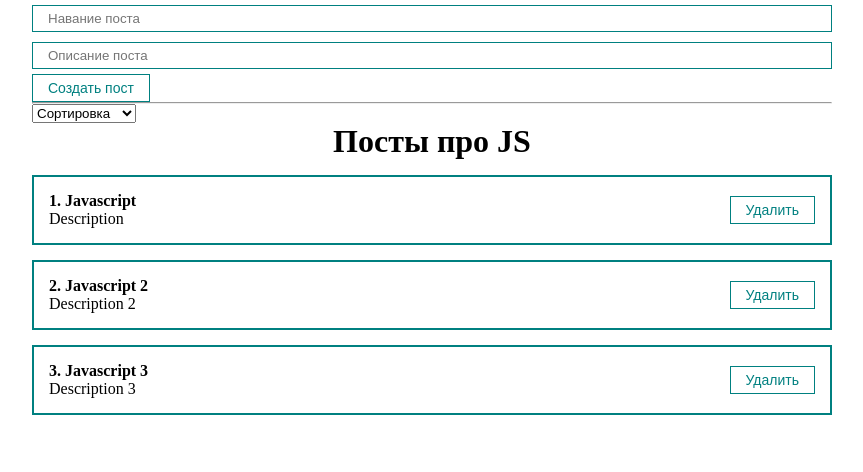
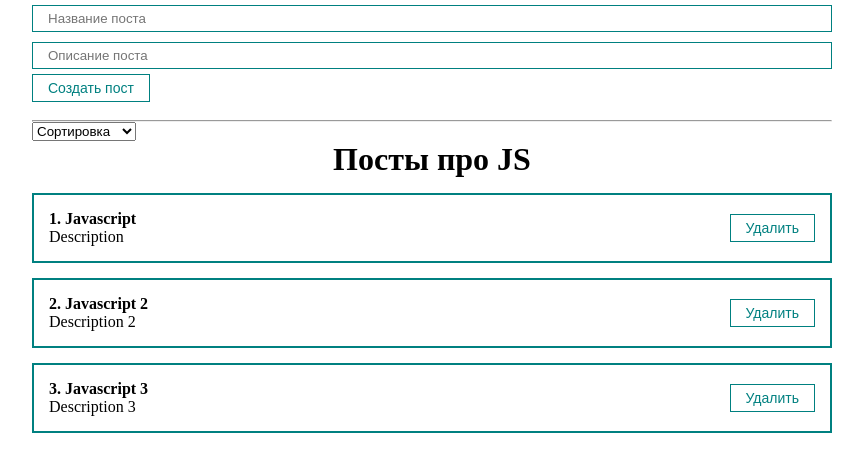
Before and after one commit to kstrinadka/post-list-react, a React (Create React App) app: page / in a window 1280 px wide. Shown: the top 472 px of the page, without its empty margins (208-1071 px from the left). Built offline with nearby package versions, Linux system fonts and the light colour scheme.

Commit message:
some changes and comments

```diff
--- a/src/components/PostForm.jsx
+++ b/src/components/PostForm.jsx
@@ -30,7 +30,7 @@ const PostForm = ({create}) => {
                         title: e.target.value
                     })}
                     type="text"
-                    placeholder="Навание поста"
+                    placeholder="Название поста"
                 />
                 <MyInput
                     value={post.body}
@@ -42,6 +42,7 @@ const PostForm = ({create}) => {
                     placeholder="Описание поста"/>
                 <MyButton onClick={addNewPost}>Создать пост</MyButton>
             </form>
+            <br/>
         </div>
     );
 };
--- a/src/components/PostItem.jsx
+++ b/src/components/PostItem.jsx
@@ -3,9 +3,7 @@ import MyButton from "./UI/button/MyButton";
 
 const PostItem = (props) => {
 
-    console.log(props)
-
-    return (
+   return (
         <div className="post">
             <div className="post__content">
                 <strong>{props.number}. {props.post.title}</strong>
```
